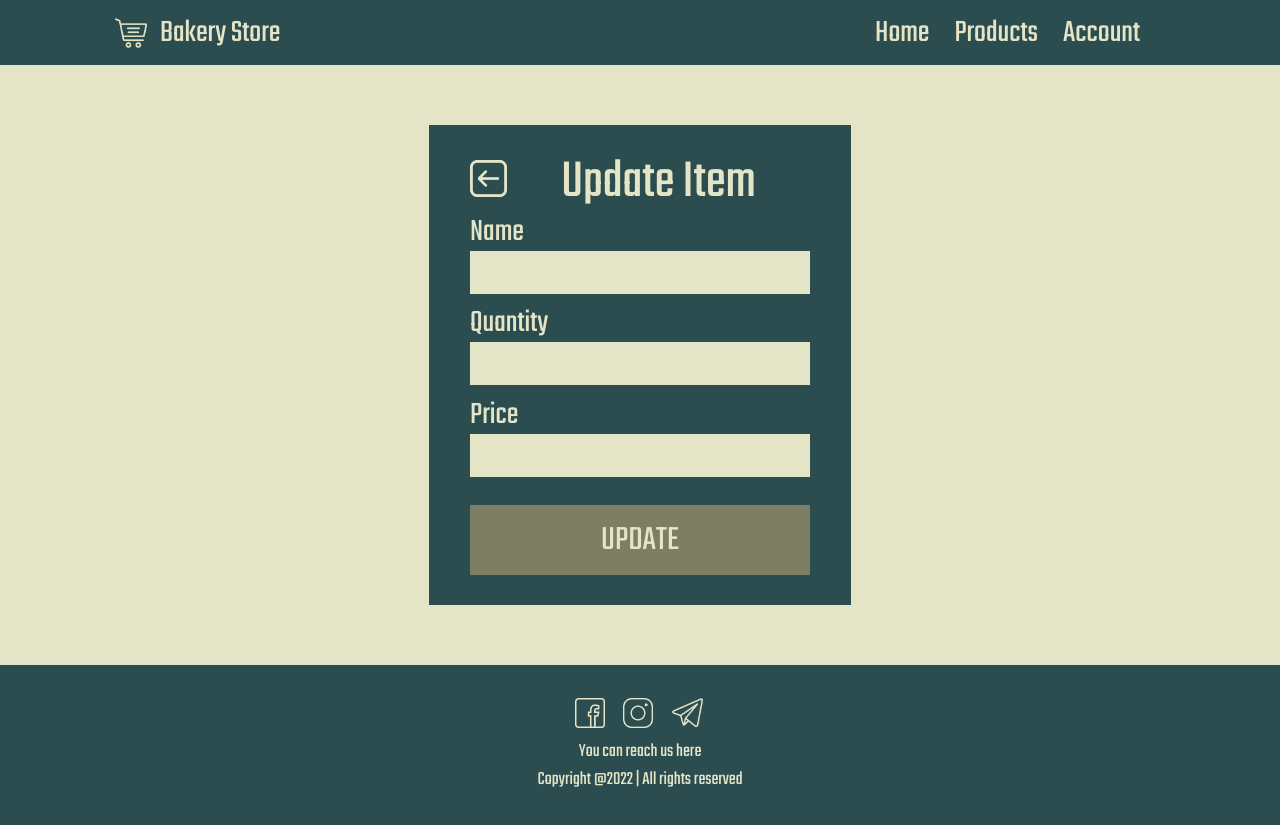
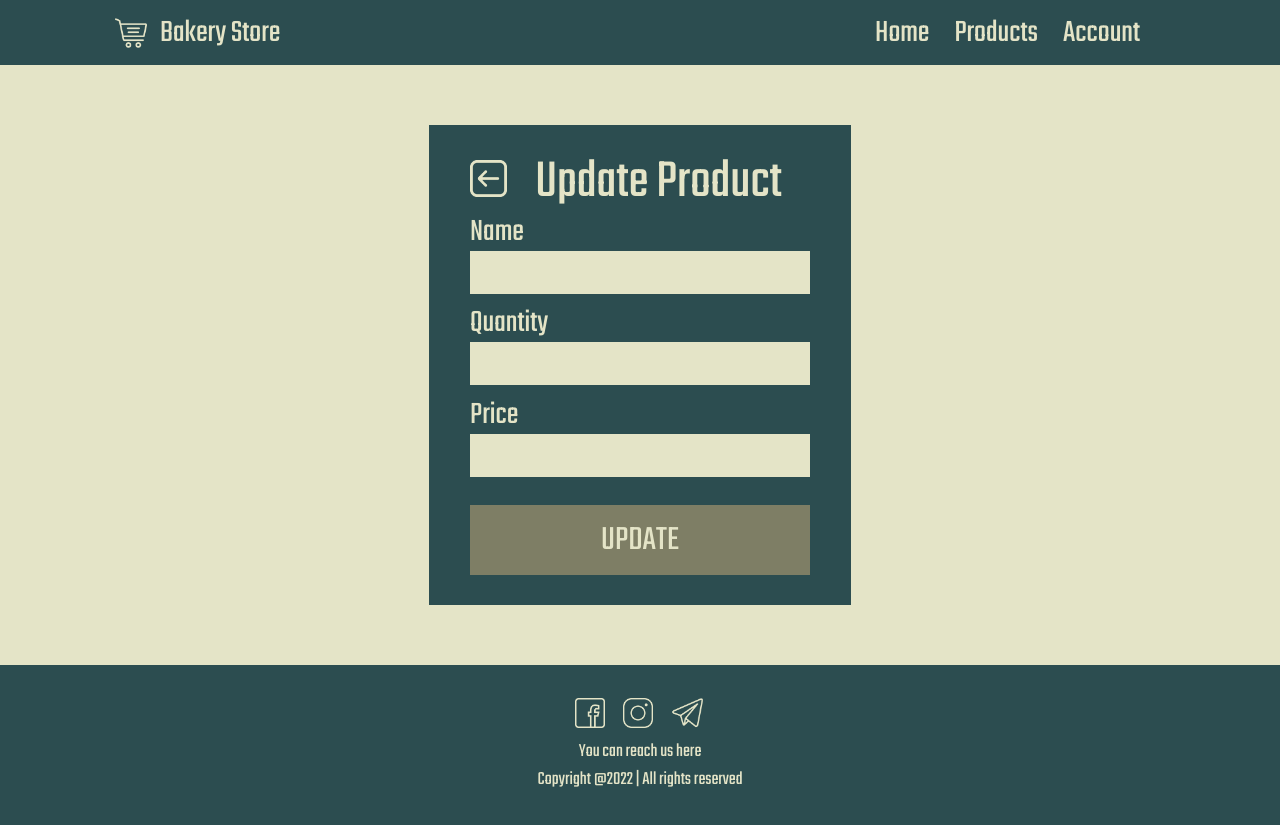
Before and after one commit to olehratinskiy/wd_simple_store, a React (Create React App) app in the folder App/: page /admin/edit-product in a window 1280 px wide. Built offline with nearby package versions, Linux system fonts and the light colour scheme; the HTML template or start-up script is replaced by a standard one.

Commit message:
update page names

```diff
--- a/App/src/ProductCreation.js
+++ b/App/src/ProductCreation.js
@@ -70,7 +70,7 @@ function ProductCreation () {
                     <div className='add-item-inner login-inner'>
                         <div className='title-section'>
                             <Link to={'/admin'}><img className='back-btn' src={backBtn} alt=''/></Link>
-                            <h1 className='verification-text'>Add Item</h1>
+                            <h1 className='verification-text'>Add Product</h1>
                         </div>
                         <div className='add-item-input-wrapper login-input-wrapper'>
                             <div className='login-input-container'>
--- a/App/src/ProductDeletion.js
+++ b/App/src/ProductDeletion.js
@@ -62,7 +62,7 @@ function ProductDeletion (props) {
                     <div className='admin-inner-delete login-inner'>
                         <div className='title-section'>
                             <Link to={'/admin'}><img className='back-btn' src={backBtn} alt=''/></Link>
-                            <h1 className='verification-text'>Delete Item</h1>
+                            <h1 className='verification-text'>Delete Product</h1>
                         </div>
 
                         <table id='table'>
--- a/App/src/ProductEdition.js
+++ b/App/src/ProductEdition.js
@@ -70,7 +70,7 @@ function ProductEdition () {
                     <div className='add-item-inner login-inner'>
                         <div className='title-section'>
                             <Link to={'/admin'}><img className='back-btn' src={backBtn} alt=''/></Link>
-                            <h1 className='verification-text'>Update Item</h1>
+                            <h1 className='verification-text'>Update Product</h1>
                         </div>
                         <div className='add-item-input-wrapper login-input-wrapper'>
                             <div className='login-input-container'>
--- a/App/src/UserCart.js
+++ b/App/src/UserCart.js
@@ -86,7 +86,7 @@ function UserCart (props) {
                                 }) : null}
                             </tbody>
                         </table>
-                        <input type='button' className='more-btn' value='DELETE ORDER' onClick={deleteOrder}/>
+                        <input type='button' className='more-btn' value='DELETE PRODUCT' onClick={deleteOrder}/>
                     </div>
                 </div>
             </div>
```
